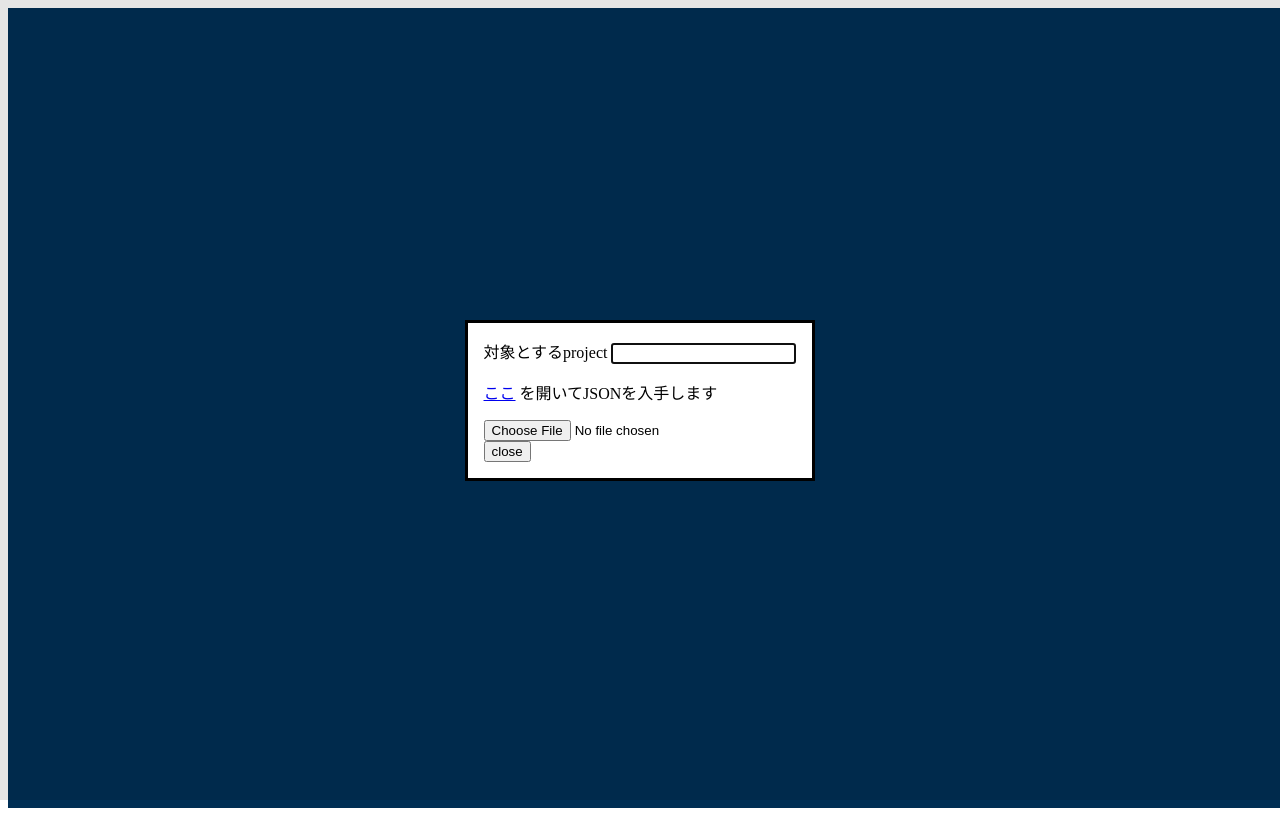
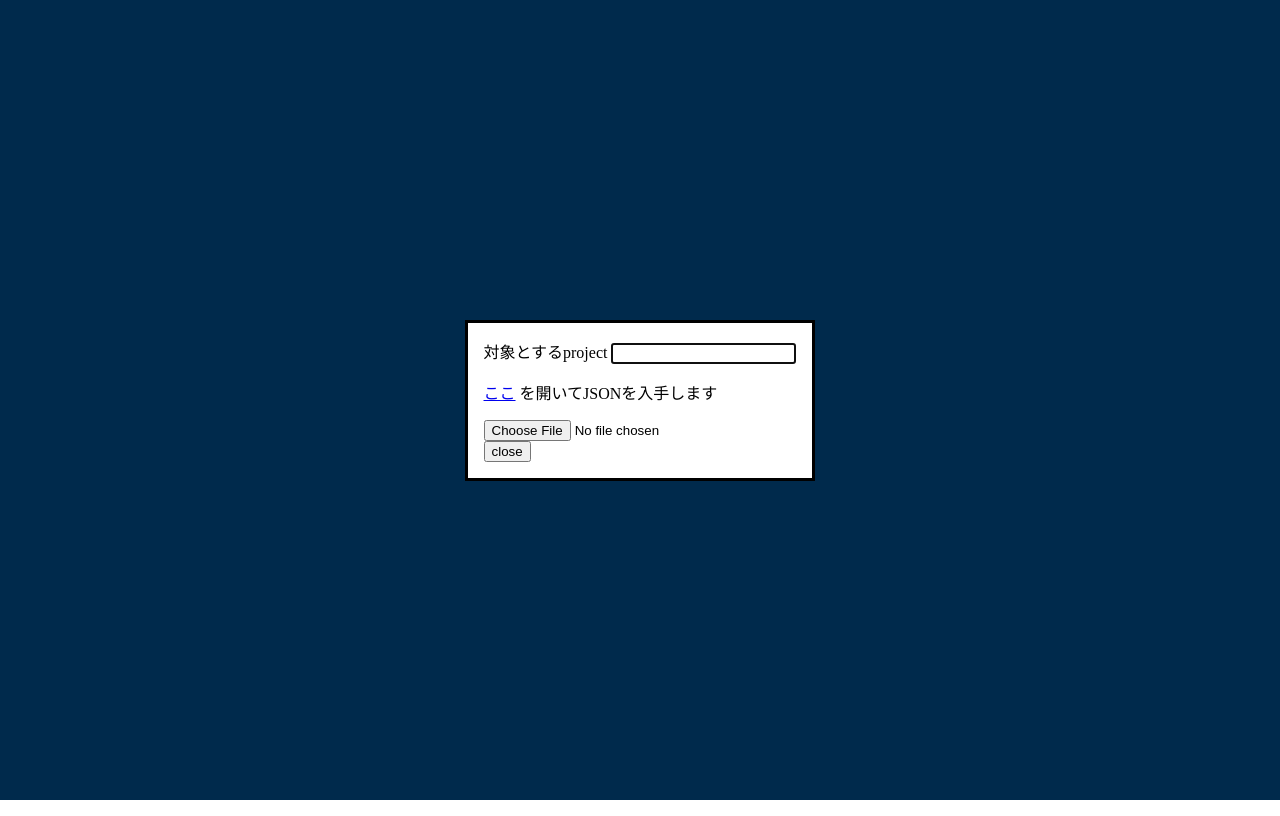
Before and after one commit to eniehack/scrapbox-planetarium, a SvelteKit app: page / in a window 1280 px wide. Built offline with nearby package versions, Linux system fonts and the light colour scheme.

Commit message:
feat: remove yohaku

```diff
--- a/src/routes/+page.svelte
+++ b/src/routes/+page.svelte
@@ -162,6 +162,11 @@
 <svelte:head>
 	<title>Home</title>
 	<meta name="description" content="Svelte demo app" />
+	<style>
+		body {
+			margin: 0;
+		}
+	</style>
 </svelte:head>
 
 <FileSelector {showModal} />
```
